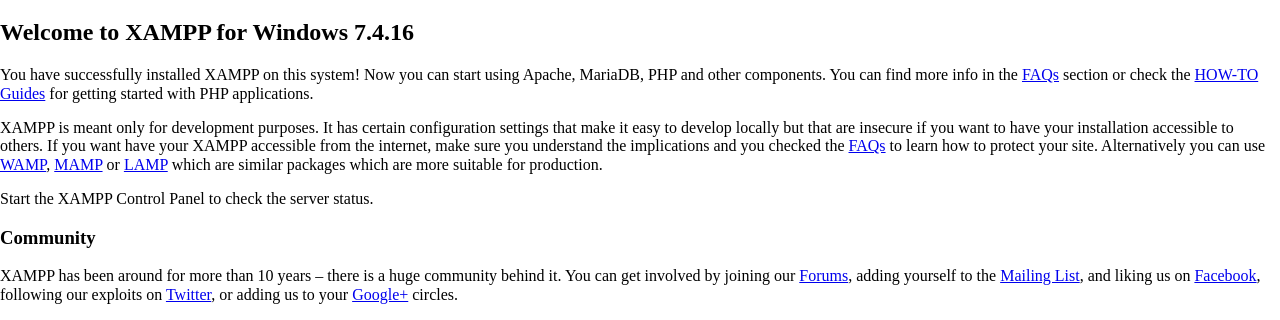
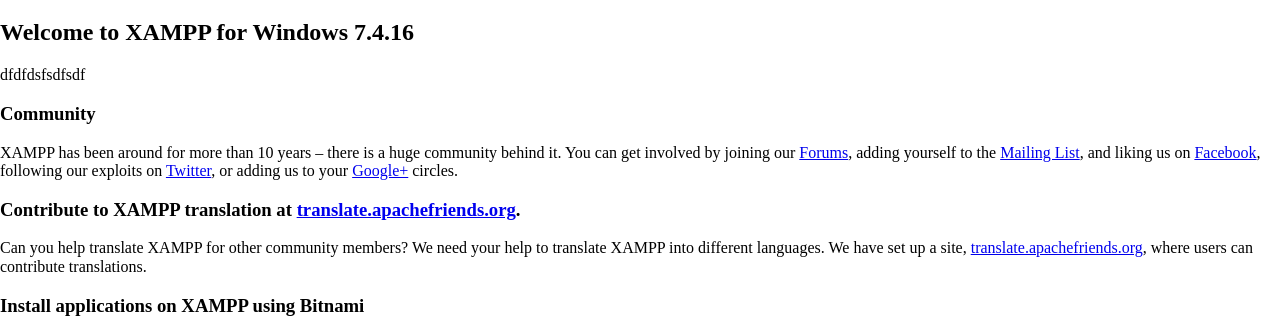
Before and after one commit to terish-vividreal/hello-world, a plain HTML site: page index.html in a window 1280 px wide. Shown: the part 267-587 px from the top of the page. Drawn offline with nearby package versions, Linux system fonts and the light colour scheme.

Commit message:
test commit

```diff
--- a/index.html
+++ b/index.html
@@ -73,18 +73,7 @@
   </div>
 </div>
 <div class="row">
-  <div class="large-12 columns">
-    <p>
-      You have successfully installed XAMPP on this system! Now you can start using Apache, MariaDB, PHP and other components.
-      You can find more info in the <a href="/dashboard/faq.html">FAQs</a> section or check the <a href="/dashboard/howto.html">HOW-TO Guides</a> for getting started with PHP applications.
-    </p>
-    <p>
-      XAMPP is meant only for development purposes. It has certain configuration settings that make it easy to develop locally but that are insecure if you want to have your installation accessible to others.
-      If you want have your XAMPP accessible from the internet, make sure you understand the implications and you checked the <a href="/dashboard/faq.html">FAQs</a> to learn how to protect your site. Alternatively you can use <a href="https://bitnami.com/stack/wamp">WAMP</a>, <a href="https://bitnami.com/stack/mamp">MAMP</a> or <a href="https://bitnami.com/stack/lamp">LAMP</a> which are similar packages which are more suitable for production.
-    </p>
-    <p>
-      Start the XAMPP Control Panel to check the server status.
-    </p>
+  dfdfdsfsdfsdf
   </div>
 </div>
 <div class="row">
```
